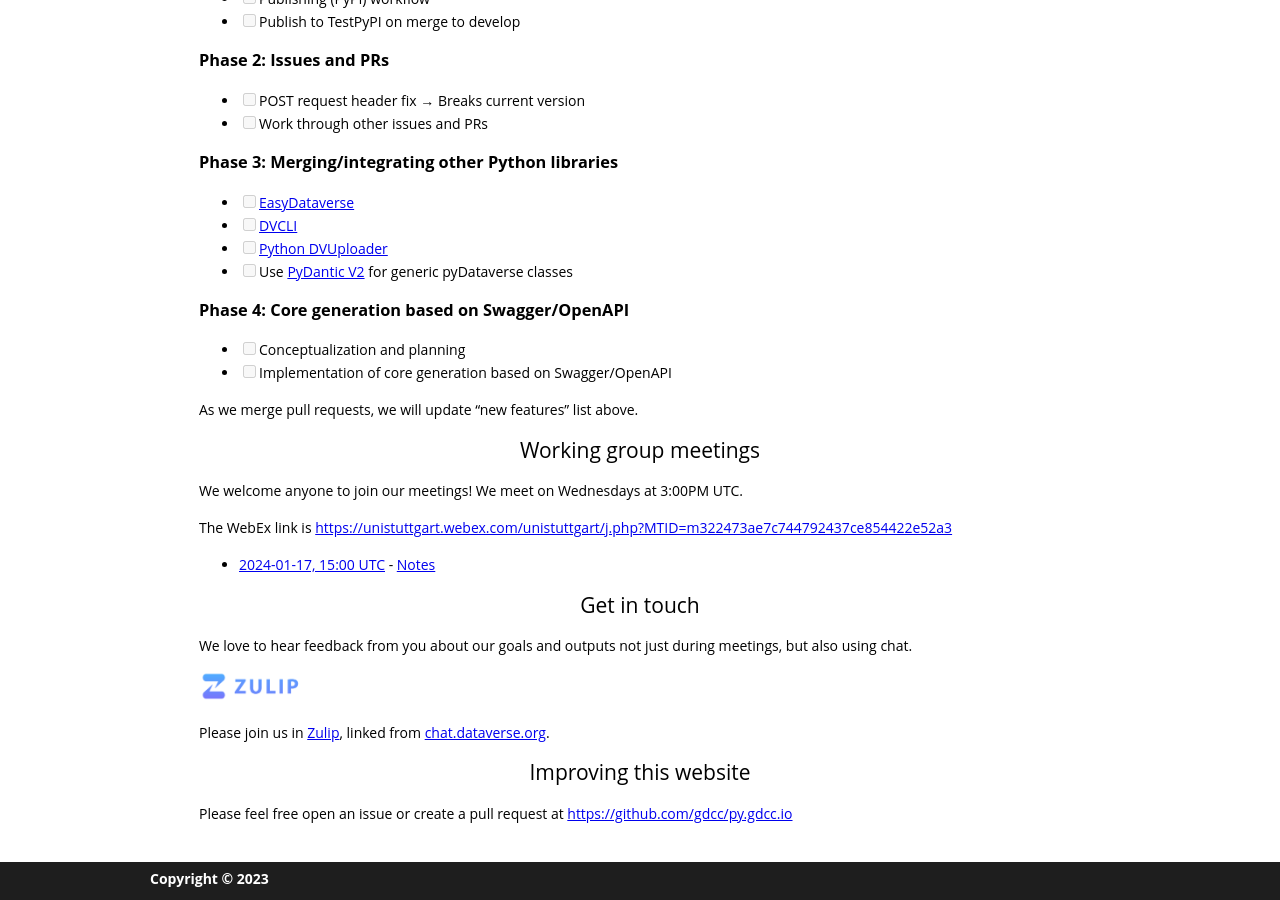
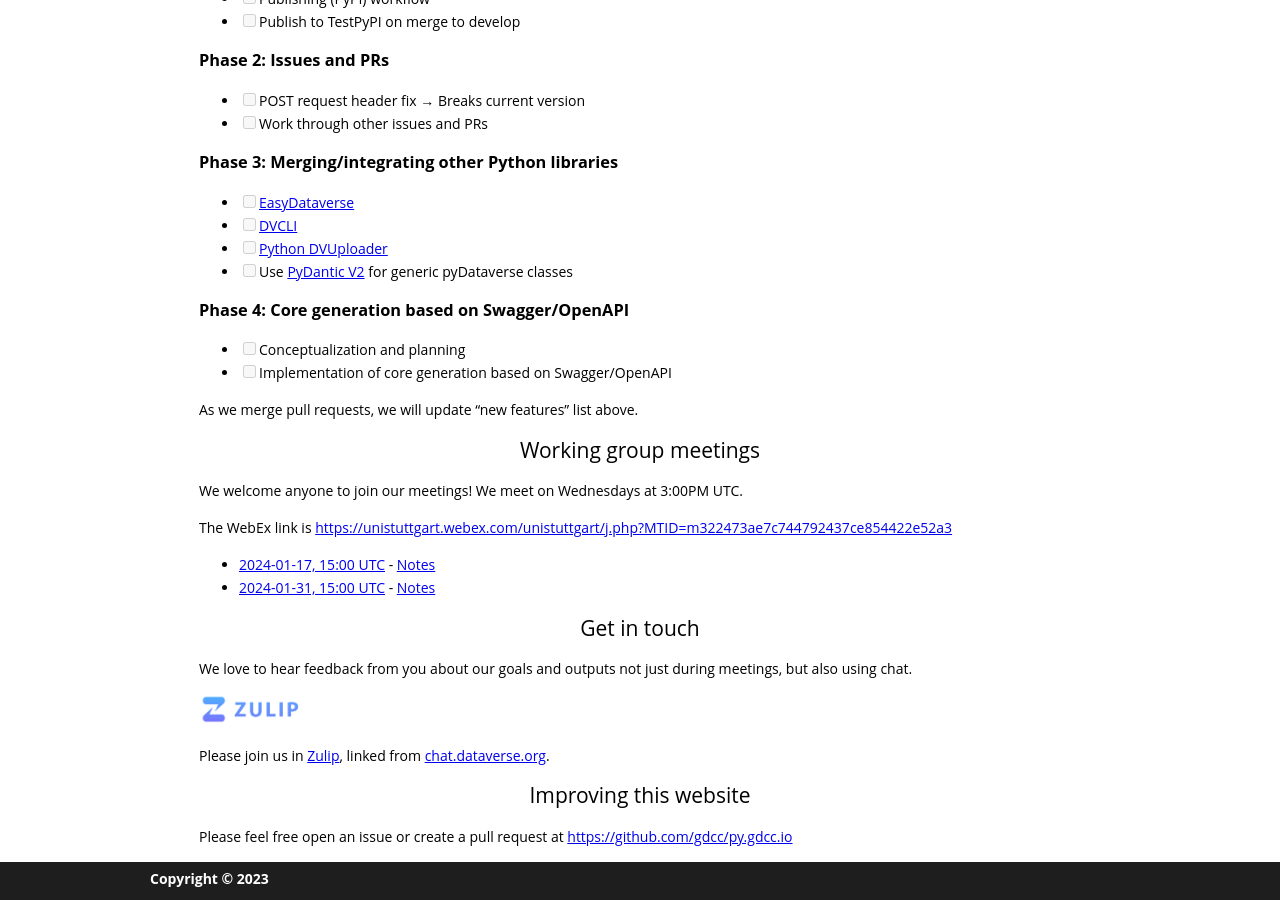
Before and after one commit to gdcc/py.gdcc.io, a Jekyll site: the page built from index.md, in a window 1280 px wide and 900 px high, scrolled down 1735 px. Built offline with Jekyll 4.4.1, drawn with Linux system fonts in a browser that asks for light colours; our own code applies the rules of GitHub Pages for plain Markdown files.

Commit message:
add next meeting

```diff
--- a/index.md
+++ b/index.md
@@ -56,6 +56,7 @@ We welcome anyone to join our meetings! We meet on Wednesdays at 3:00PM UTC.
 The WebEx link is <https://unistuttgart.webex.com/unistuttgart/j.php?MTID=m322473ae7c744792437ce854422e52a3>
 
 - [2024-01-17, 15:00 UTC](https://time.is/compare/1500_17_Jan_2024_in_UTC) - [Notes](https://docs.google.com/document/d/1F6605qYajVfbgrVKNzSDNHjSsIAbMRhfC9STRfD-Z1Y/edit?usp=sharing)
+- [2024-01-31, 15:00 UTC](https://time.is/compare/1500_31_Jan_2024_in_UTC) - [Notes](https://docs.google.com/document/d/18nwRey-OhBxheFFIrOPD_nSCrlyH0q31dujLQ0hVZQM/edit?usp=sharing)
 
 ## Get in touch
 
```
